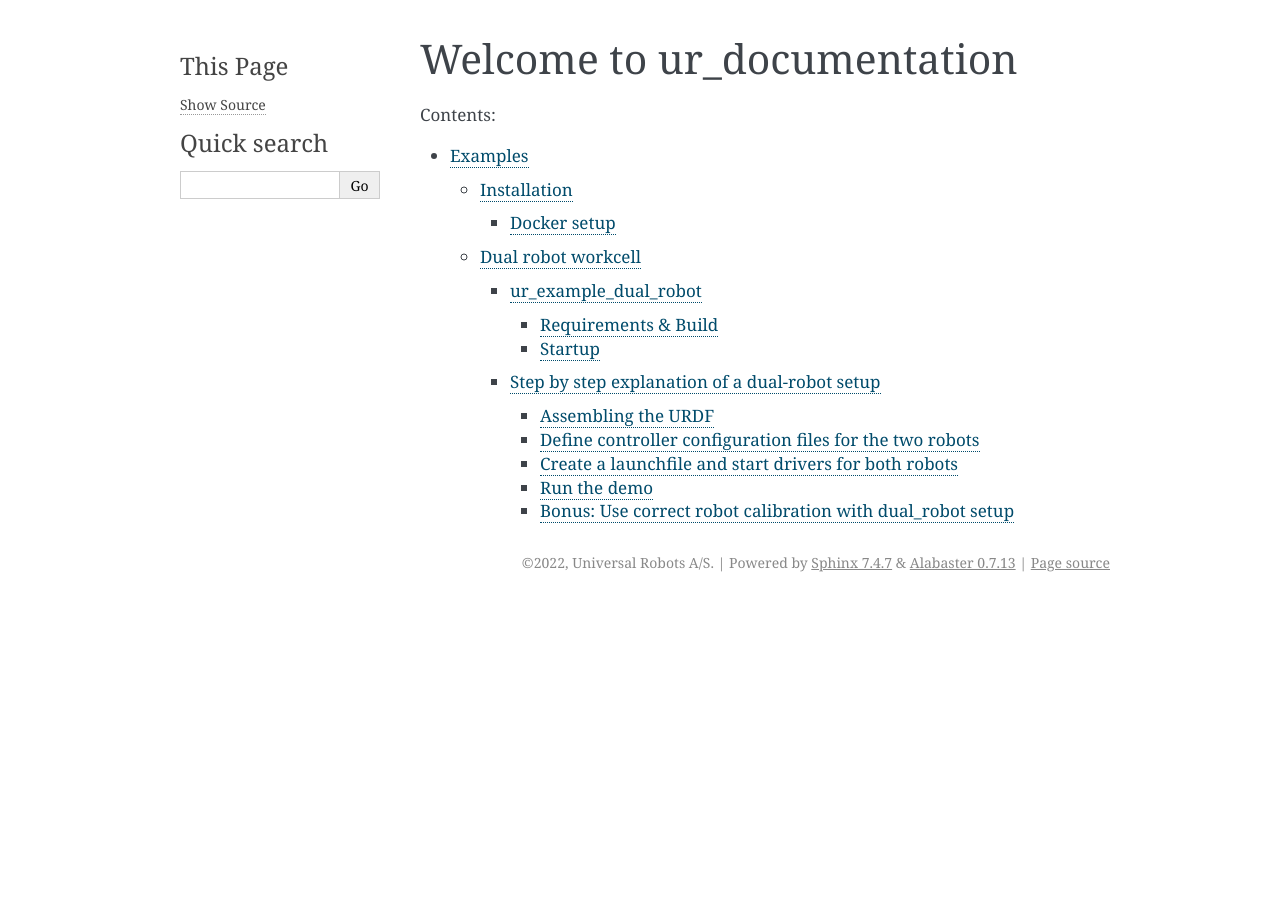
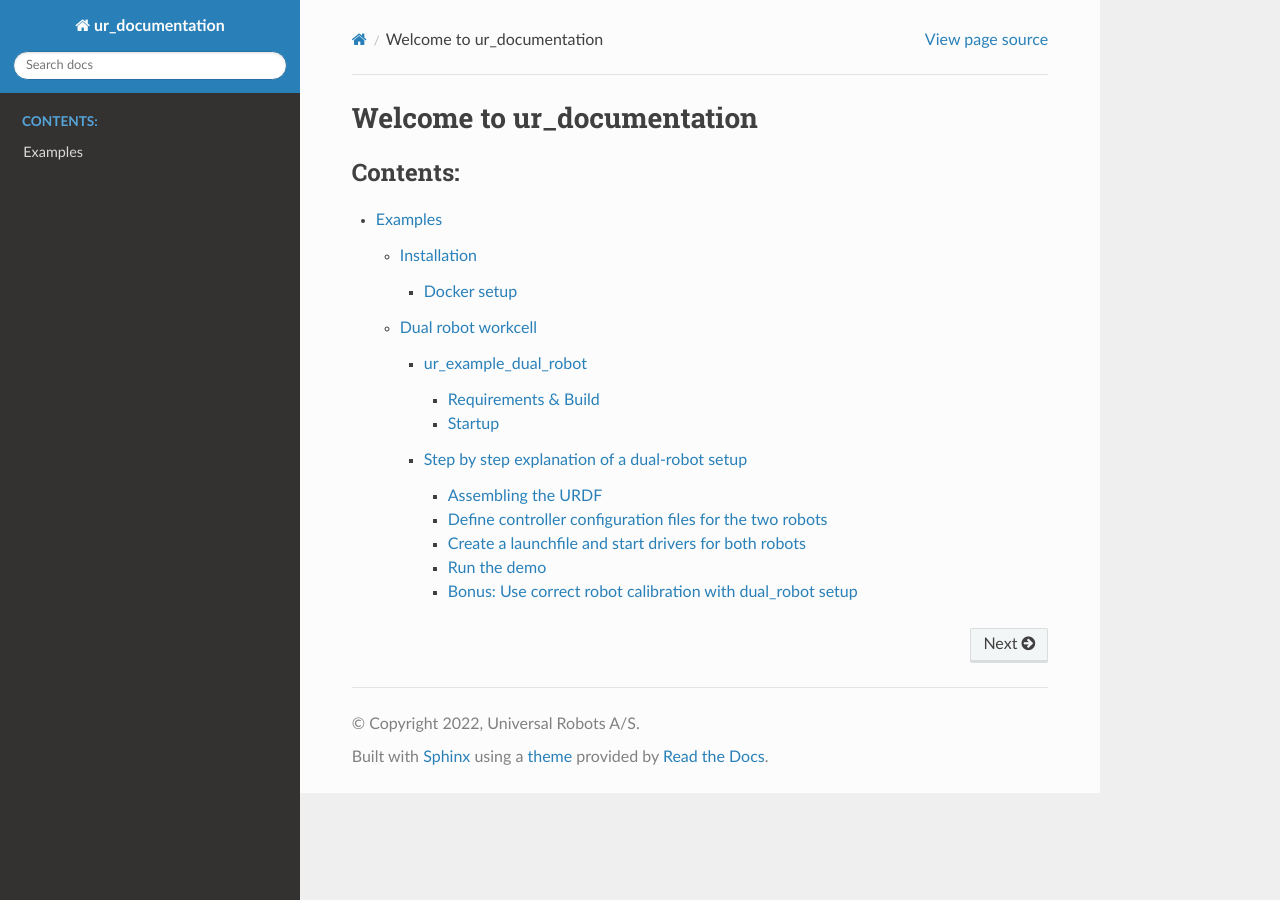
Before and after one commit to UniversalRobots/Universal_Robots_ROS_Tutorials, a Sphinx documentation site: the page built from ur_documentation/docs/source/index.rst, in a window 1280 px wide. Built offline with Sphinx 7.4.7 and the Read the Docs theme 2.0.0, drawn with Linux system fonts in a browser that asks for light colours.

Commit message:
Use read-the-docs theme

```diff
--- a/ur_documentation/docs/source/conf.py
+++ b/ur_documentation/docs/source/conf.py
@@ -19,6 +19,9 @@
 
 # -- Project information -----------------------------------------------------
 
+import sphinx_rtd_theme
+
+
 project = "ur_documentation"
 copyright = "2022, Universal Robots A/S"
 author = "Felix Exner"
@@ -38,9 +41,7 @@ release = "0.1"
 # Add any Sphinx extension module names here, as strings. They can be
 # extensions coming with Sphinx (named 'sphinx.ext.*') or your custom
 # ones.
-extensions = [
-    "sphinx.ext.todo",
-]
+extensions = ["sphinx.ext.todo", "sphinx_rtd_theme"]
 
 # Add any paths that contain templates here, relative to this directory.
 templates_path = ["_templates"]
@@ -75,7 +76,7 @@ pygments_style = None
 # The theme to use for HTML and HTML Help pages.  See the documentation for
 # a list of builtin themes.
 #
-html_theme = "alabaster"
+html_theme = "sphinx_rtd_theme"
 
 # Theme options are theme-specific and customize the look and feel of a theme
 # further.  For a list of options available for each theme, see the
@@ -132,7 +133,7 @@ latex_documents = [
         "ur\\_documentation Documentation",
         "Felix Exner",
         "manual",
-    ),
+    )
 ]
 
 
@@ -157,7 +158,7 @@ texinfo_documents = [
         "ur_documentation",
         "One line description of project.",
         "Miscellaneous",
-    ),
+    )
 ]
 
 
```
